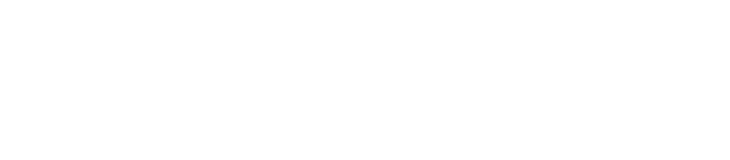
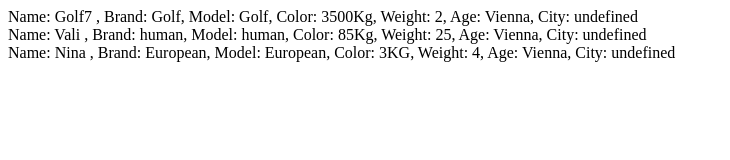
Before and after one commit to Falsal/FE21-JS-DAY05-Faris-Vali, a plain HTML site: page basics/exc1.html in a window 1280 px wide. Shown: the whole page, without its empty margins (0-730 px from the left). Drawn offline with Linux system fonts and the light colour scheme.

Commit message:
Basic_correct

```diff
--- a/basics/exc1.html
+++ b/basics/exc1.html
@@ -3,6 +3,8 @@
     <title>Basic_Exercise</title>
 <body>
     <div id ="car"></div>
+    <div id = "person"></div>
+    <div id ="animal"></div>
 
 <script type="text/javascript" src="exc1.js"></script>
 </body>
--- a/basics/exc1.js
+++ b/basics/exc1.js
@@ -110,5 +110,11 @@
 var person = new Basic("Vali", "human", "AI and ML Engineer", "white", "85Kg", "25", "Vienna" )
 
 console.log(car.showMessage4());
+var a = car.showMessage4();
 console.log(animal.showMessage4());
+var b =  animal.showMessage4();
 console.log(person.showMessage4());
+var c = person.showMessage4();
+document.getElementById("car").innerHTML=a;
+document.getElementById("animal").innerHTML = b;
+ document.getElementById("person").innerHTML = c;
```
